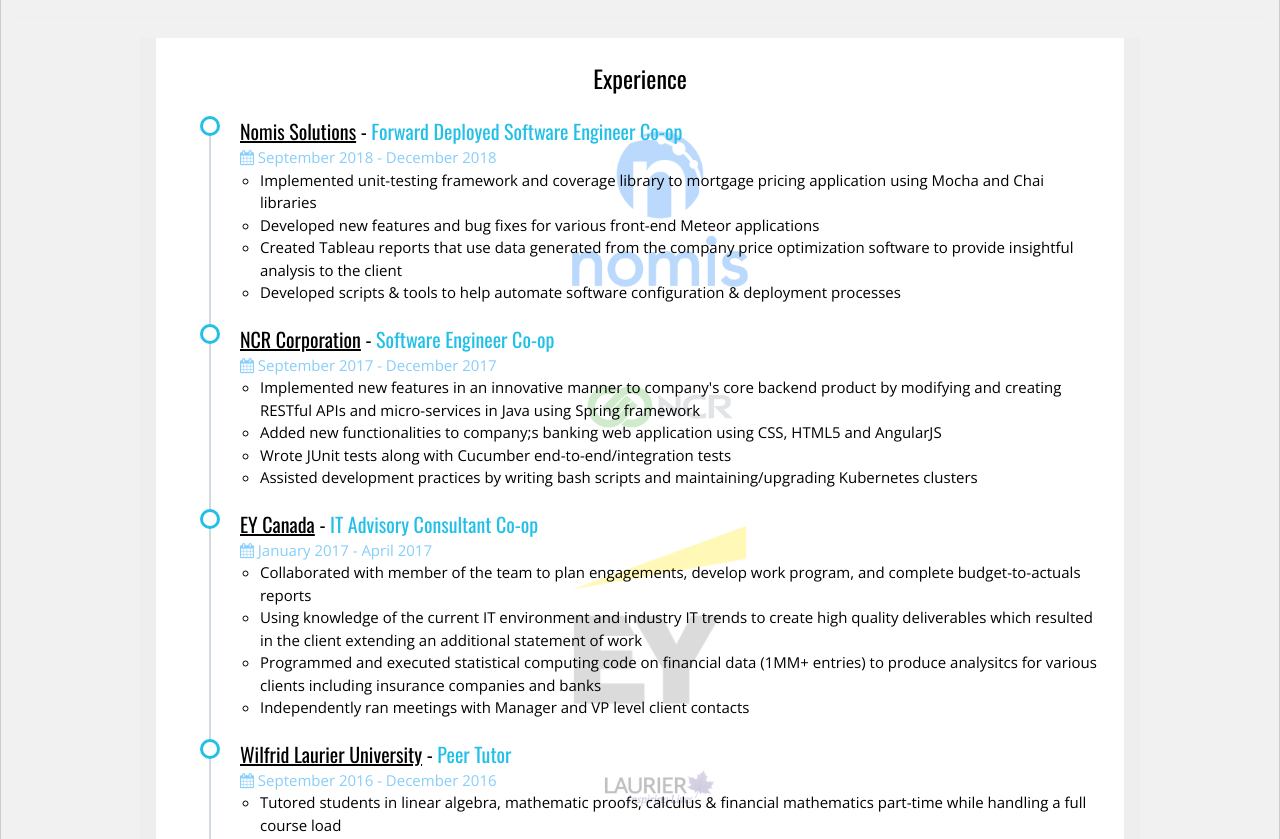
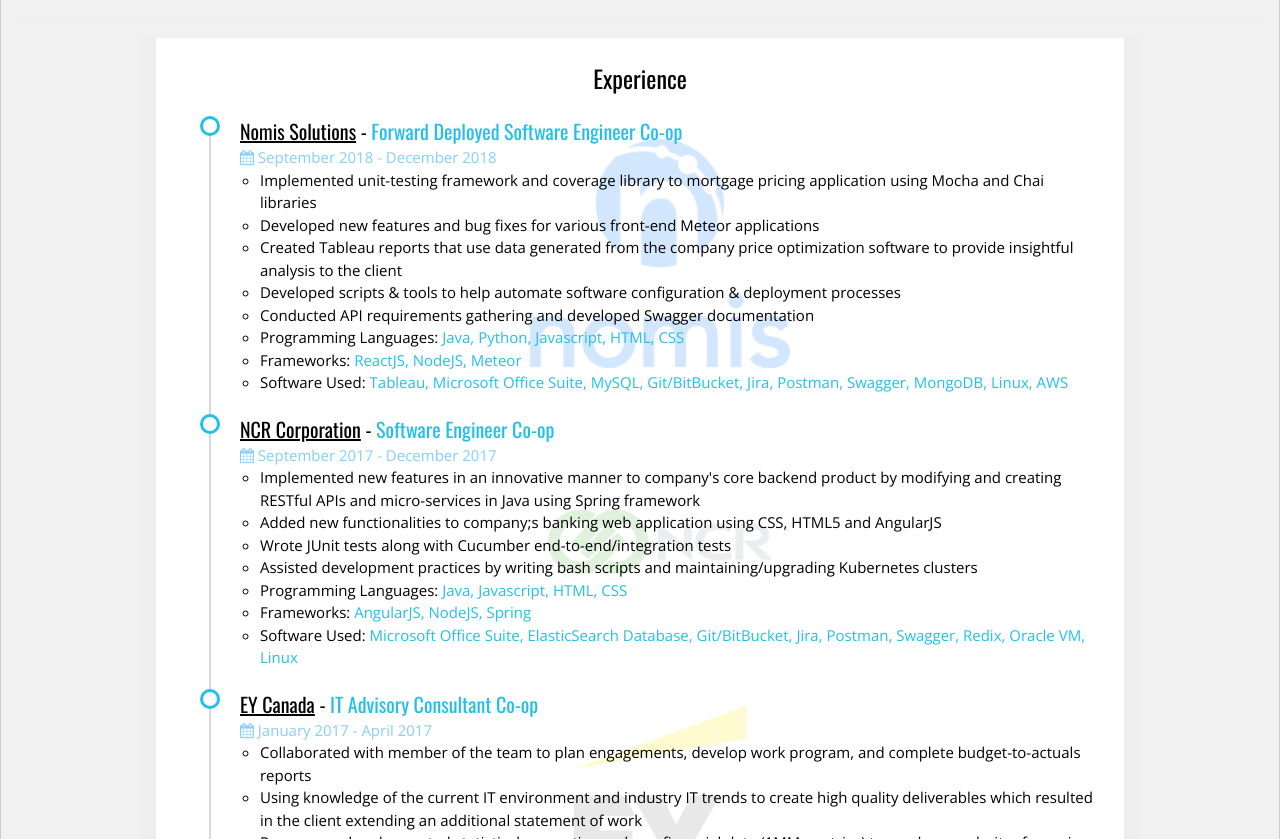
Before and after one commit to Bingaa/Personal-Website, a plain HTML site: page index.html in a window 1280 px wide. Shown: the part 546-1385 px from the top of the page. Drawn offline with nearby package versions, Linux system fonts and the light colour scheme.

Commit message:
updated experience

```diff
--- a/index.html
+++ b/index.html
@@ -60,6 +60,10 @@
                         <li>Developed new features and bug fixes for various front-end Meteor applications</li>
                         <li>Created Tableau reports that use data generated from the company price optimization software to provide insightful analysis to the client</li>
                         <li>Developed scripts & tools to help automate software configuration & deployment processes</li>
+                        <li>Conducted API requirements gathering and developed Swagger documentation</li>
+                        <li>Programming Languages: <span class="title"> Java, Python, Javascript, HTML, CSS</span></li>
+                        <li>Frameworks: <span class="title"> ReactJS, NodeJS, Meteor</span></li>
+                        <li>Software Used: <span class="title">Tableau, Microsoft Office Suite, MySQL, Git/BitBucket, Jira, Postman, Swagger, MongoDB, Linux, AWS</span></li>
                     </ul>
                 </li>
                 <li style="background-image:url('ncr.jpg')">
@@ -70,6 +74,9 @@
                         <li>Added new functionalities to company;s banking web application using CSS, HTML5 and AngularJS</li>
                         <li>Wrote JUnit tests along with Cucumber end-to-end/integration tests</li>
                         <li>Assisted development practices by writing bash scripts and maintaining/upgrading Kubernetes clusters</li>
+                        <li>Programming Languages: <span class="title"> Java, Javascript, HTML, CSS</span></li>
+                        <li>Frameworks: <span class="title"> AngularJS, NodeJS, Spring</span></li>
+                        <li>Software Used: <span class="title">Microsoft Office Suite, ElasticSearch Database, Git/BitBucket, Jira, Postman, Swagger, Redix, Oracle VM, Linux</span></li>
                     </ul>
                 </li>
                 <li style="background-image:url('ey.png')">
--- a/styles.css
+++ b/styles.css
@@ -26,7 +26,7 @@
     background: center no-repeat;
     background-size: contain;
     width:100%;
-    background-color: rgba(255, 255, 255, 0.719) !important;
+    background-color: rgba(255, 255, 255, 0.815) !important;
     background-blend-mode: color;
 }
 ul.timeline > li:before {
```
